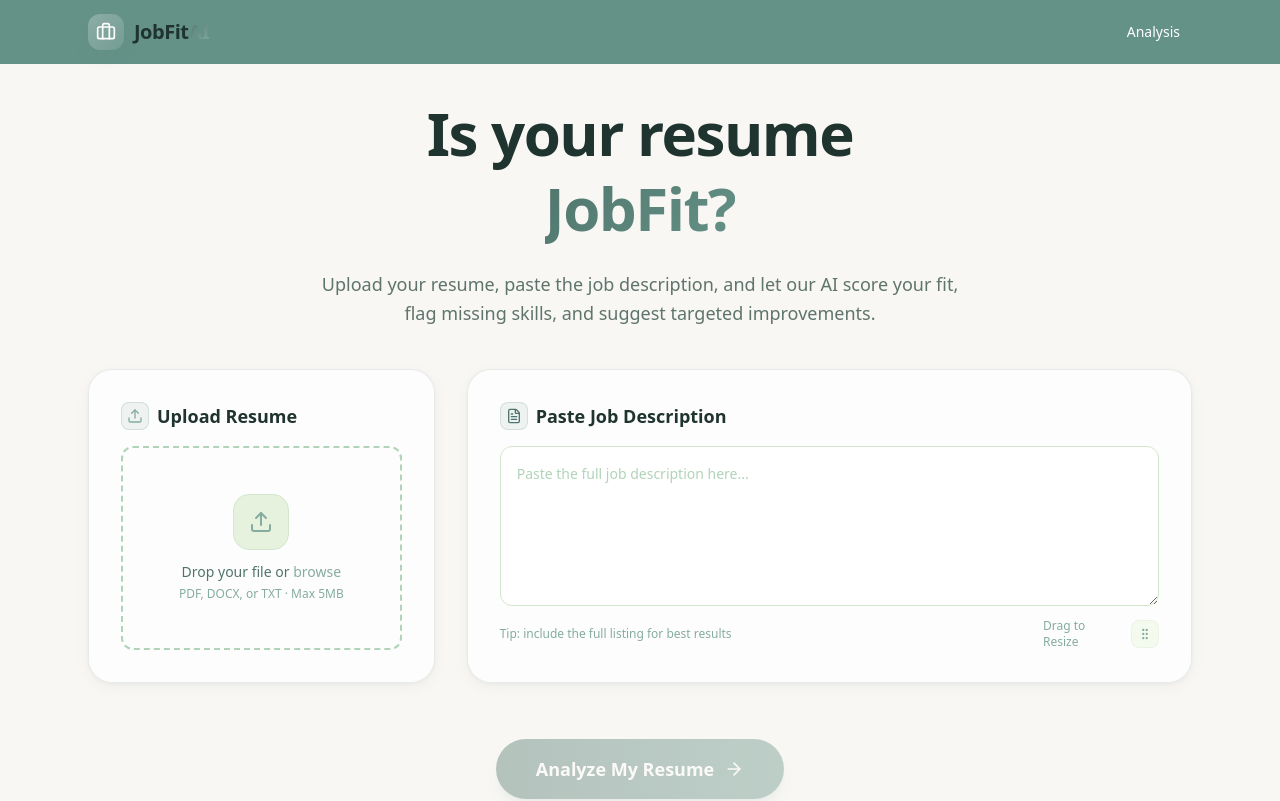
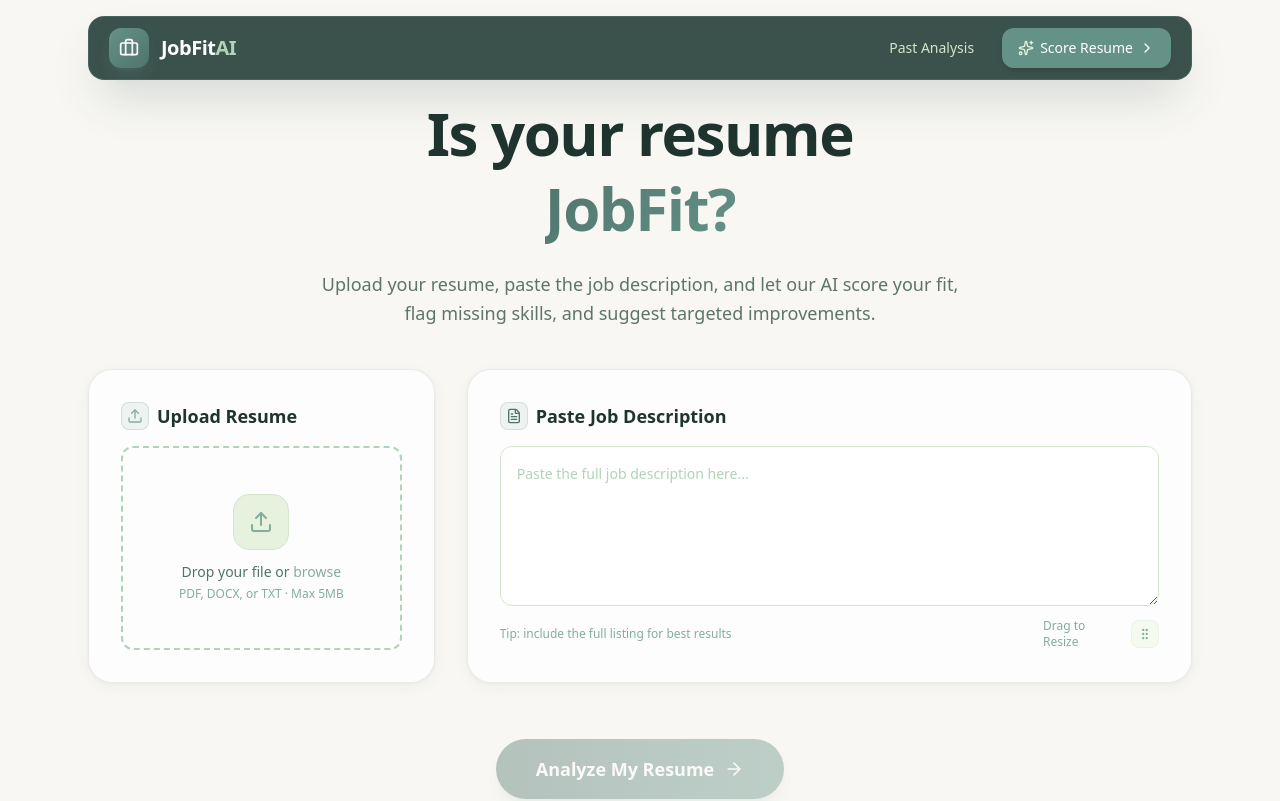
Before and after one commit to jhonbiancent/jobfit-ai, a Next.js app: page / in a window 1280 px wide. Shown: the top 801 px of the page. Built offline with nearby package versions, Linux system fonts and the light colour scheme.

Commit message:
style: final updates to the frontend

```diff
--- a/components/ui/Footer.tsx
+++ b/components/ui/Footer.tsx
@@ -28,8 +28,8 @@ export default function Footer() {
         </div>
 
         {/* Bottom bar */}
-        <div className="mt-8 pt-6 border-t border-slate-100 flex flex-col md:flex-row items-center justify-between gap-3">
-          <p className="text-xs text-slate-500">
+        <div className="mt-8 pt-6 border-t border-brand-100 flex flex-col md:flex-row items-center justify-between gap-3">
+          <p className="text-xs text-brand-400">
             © {new Date().getFullYear()} JobFit AI. All rights reserved.
           </p>
           <div className="flex items-center gap-1 text-xs text-brand-400">
--- a/components/ui/Header.tsx
+++ b/components/ui/Header.tsx
@@ -1,26 +1,39 @@
 import Link from 'next/link';
-import { Briefcase } from 'lucide-react';
+import { Briefcase, Sparkles, ChevronRight } from 'lucide-react';
 
 export default function Header() {
   return (
-    <header className="sticky top-0 z-50 w-full  bg-(--color-accent) backdrop-blur-xl">
-      <div className="max-w-6xl mx-auto px-6 h-16 flex items-center justify-between">
-        <Link href="/" className="flex items-center gap-2.5 group">
-          <div className="w-9 h-9 rounded-xl bg-linear-to-br from-white/25 to-white/10 flex items-center justify-center shadow-lg shadow-brand-500/20 group-hover:shadow-brand-500/40 transition-shadow">
-            <Briefcase className="w-5 h-5 text-white" />
+    <header className="sticky top-4 z-50 w-full max-w-6xl mx-auto px-4 sm:px-6">
+      <div className="h-16 flex items-center justify-between px-4 sm:px-5 bg-[#263f3a]/90 backdrop-blur-lg border border-[#659287]/30 rounded-2xl shadow-2xl shadow-[#263f3a]/20 transition-all duration-300 hover:border-[#659287]/50 hover:shadow-[#263f3a]/30">
+
+        {/* Logo Section */}
+        <Link href="/" className="flex items-center gap-3 group">
+          <div className="w-10 h-10 rounded-xl bg-linear-to-br from-[#659287] to-[#4f746b] flex items-center justify-center shadow-lg shadow-[#659287]/20 group-hover:scale-105 transition-transform duration-300 ease-out">
+            <Briefcase className="w-5 h-5 text-white group-hover:-rotate-12 transition-transform duration-300 ease-out" />
           </div>
-          <span className="text-xl font-bold tracking-tight">
-            JobFit<span className="gradient-text-brand">AI</span>
+          <span className="text-xl font-bold tracking-tight text-white">
+            JobFit<span className="text-[#b1d3b9]">AI</span>
           </span>
         </Link>
-        <nav className="flex items-center gap-4">
+
+        {/* Navigation Section */}
+        <nav className="flex items-center gap-2 sm:gap-4">
           <Link
             href="/dashboard"
-            className="text-sm font-medium text-white hover:text-brand-100 transition-colors px-3 py-2 rounded-lg hover:bg-white/10"
+            className="hidden sm:flex text-sm font-medium text-[#d3e6cd] hover:text-white transition-colors px-3 py-2 rounded-lg hover:bg-white/10"
           >
-            Analysis
+            Past Analysis
           </Link>
 
+          {/* CTA Button */}
+          <Link
+            href="/"
+            className="group relative inline-flex items-center gap-1.5 px-4 py-2.5 bg-[#659287] hover:bg-[#4f746b] text-white rounded-xl font-medium text-sm transition-all duration-300 shadow-md hover:shadow-lg hover:shadow-[#659287]/25 active:scale-95"
+          >
+            <Sparkles className="w-4 h-4 text-[#e6f2dd]" />
+            <span>Score Resume</span>
+            <ChevronRight className="w-4 h-4 group-hover:translate-x-0.5 transition-transform duration-300" />
+          </Link>
         </nav>
       </div>
     </header>
```
